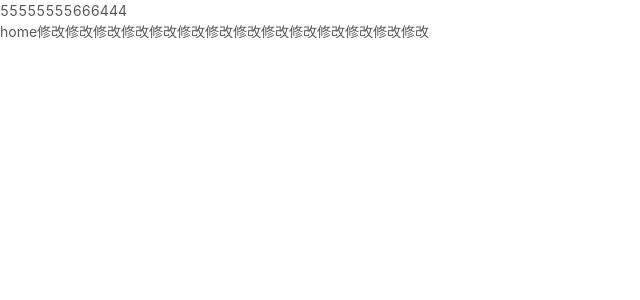
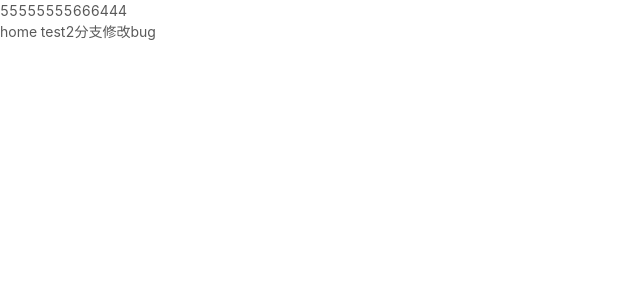
Before and after one commit to qinpengcheng/cnode, a React app: page / in a window 1280 px wide. Shown: the top 300 px of the page, without its empty margins (0-640 px from the left). Built offline with nearby package versions, Linux system fonts and the light colour scheme; the HTML template or start-up script is replaced by a standard one.

Commit message:
修改Bug

```diff
--- a/src/views/home/index.js
+++ b/src/views/home/index.js
@@ -4,7 +4,7 @@ class Home extends Component {
   render() {
     return (
       <div className="Home">
-        <p>home修改修改修改修改修改修改修改修改修改修改修改修改修改修改</p>
+        <p>home test2分支修改bug</p>
       </div>
     );
   }
```
